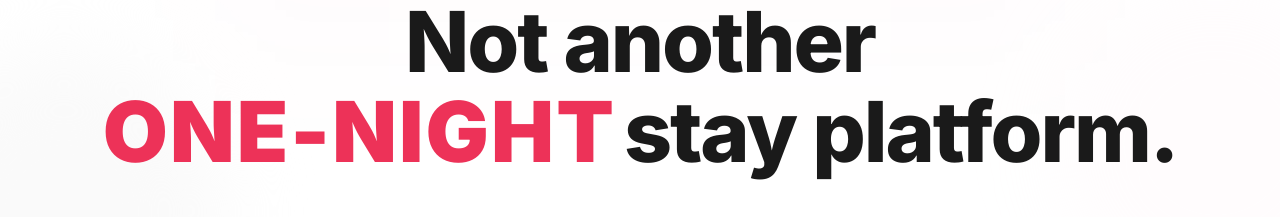
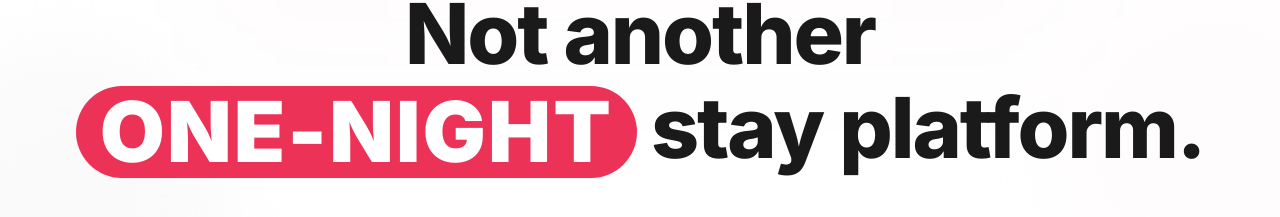
Before and after one commit to amannex/apnastay, a Next.js app: page / in a window 1280 px wide. Shown: the part 216-433 px from the top of the page. Built offline with nearby package versions, Linux system fonts and the light colour scheme; no server answers.

Commit message:
Style ONE-NIGHT inside rounded edge solid primary pill in hero headline

```diff
--- a/src/components/hero/HeroSection.tsx
+++ b/src/components/hero/HeroSection.tsx
@@ -47,8 +47,8 @@ export default function HeroSection({
         {/* 1. Main Headline */}
         <h1 className="text-3xl sm:text-5xl md:text-6xl lg:text-[74px] xl:text-[84px] 2xl:text-[92px] font-extrabold tracking-tight text-[#1A1A1A] leading-[1.08] sm:leading-[1.02] max-w-full mx-auto animate-slide-up">
           <span className="block">Not another</span>
-          <span className="block mt-0.5 sm:mt-1.5 whitespace-nowrap">
-            <span className="font-black text-[#ED3258] pr-2 uppercase tracking-wide">
+          <span className="block mt-1 sm:mt-2.5 whitespace-nowrap">
+            <span className="inline-block px-3 sm:px-5 lg:px-6 py-0.5 sm:py-1 rounded-2xl sm:rounded-3xl lg:rounded-full bg-[#ED3258] text-white font-black mr-2 sm:mr-3.5 uppercase tracking-wide align-middle -translate-y-0.5 sm:-translate-y-1 shadow-sm">
               ONE-NIGHT
             </span>
             stay platform.
```
